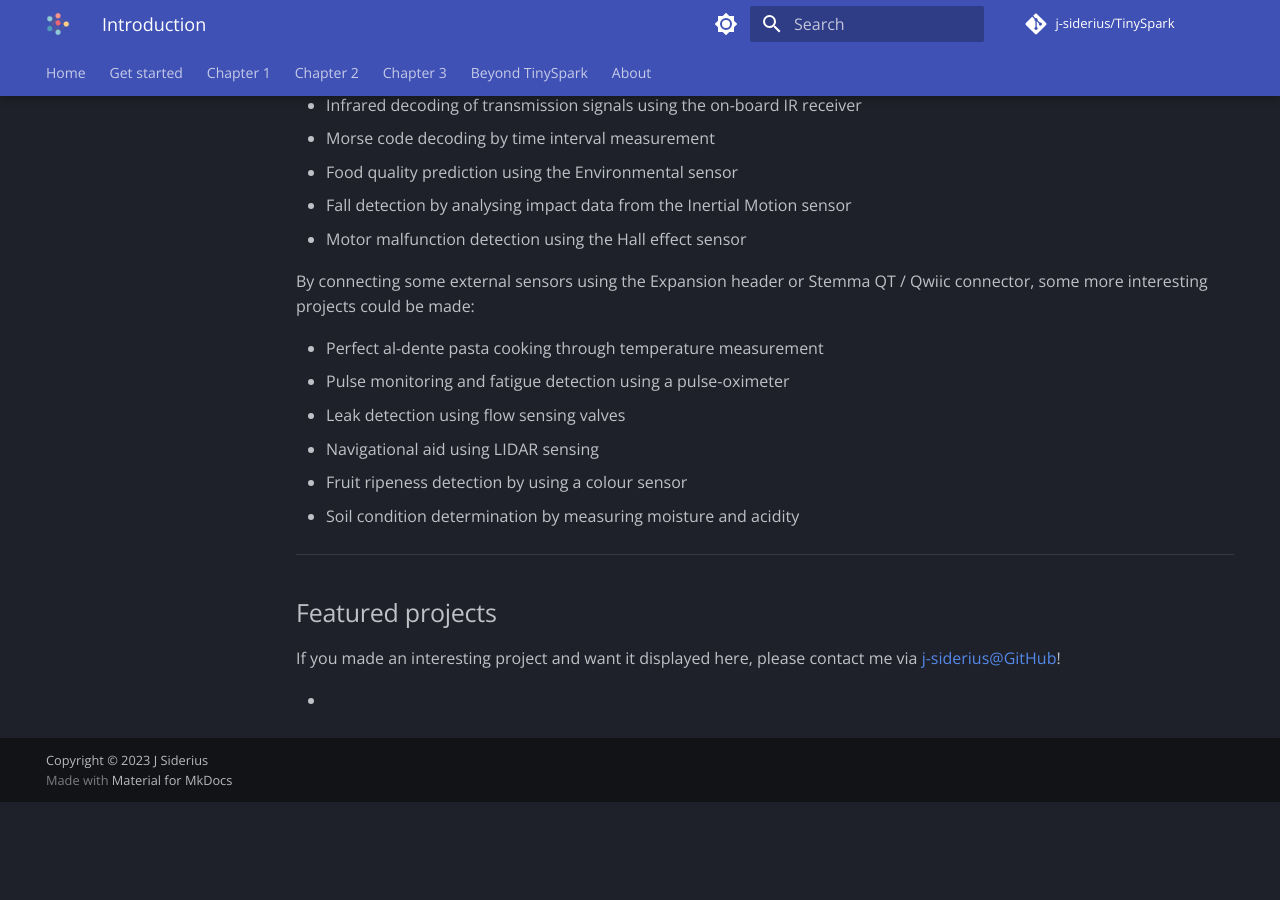
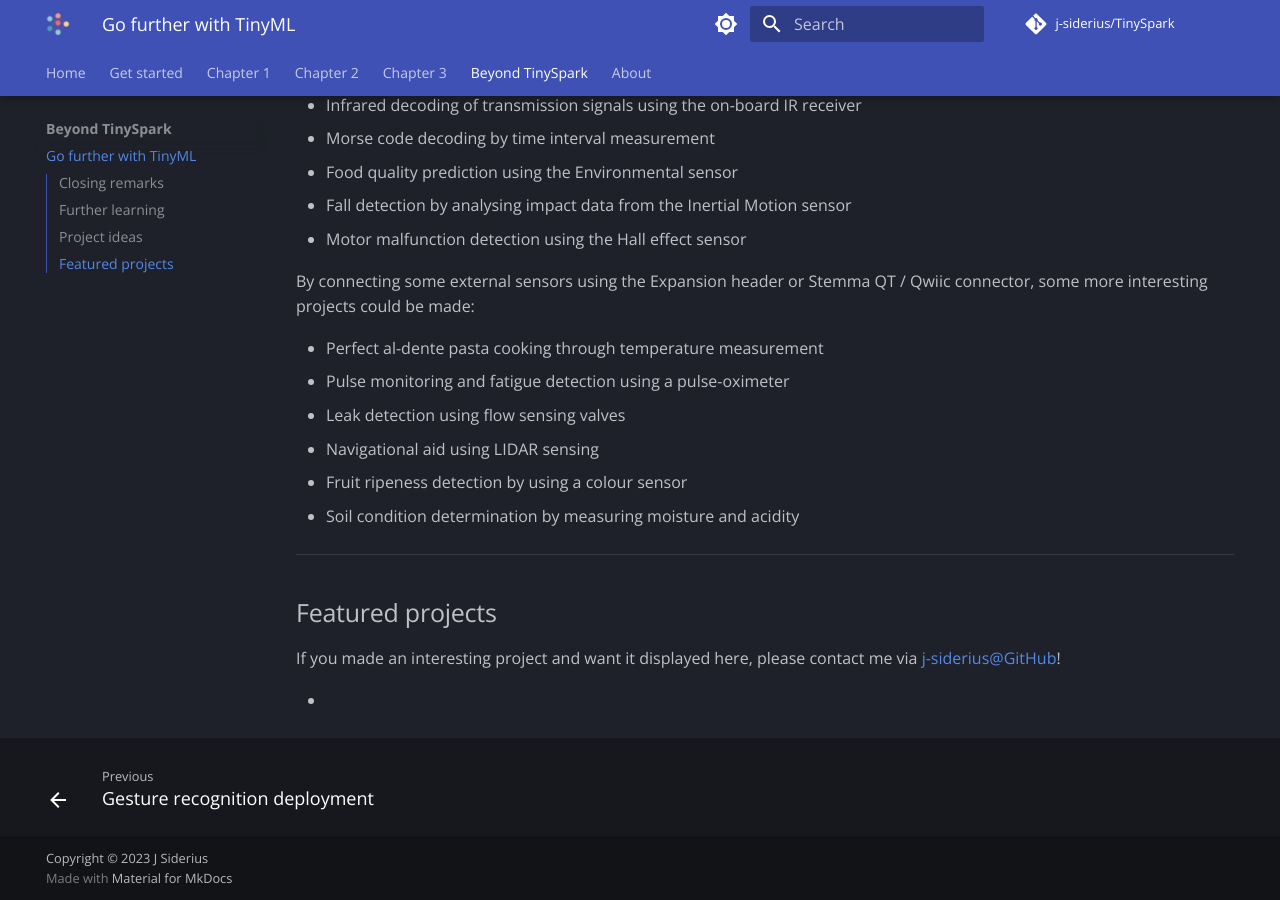
Before and after one commit to j-siderius/TinySpark, an MkDocs documentation site: the page built from docs/beyond/introduction.md, in a window 1280 px wide and 900 px high, scrolled down 1409 px. Built offline with MkDocs 1.6.1 and Material for MkDocs 9.7.7, drawn with Linux system fonts in a browser that asks for light colours; comment, search, counter and statistics services are not loaded; before the commit the page ends 2211 px from its top, so only the background shows below that.

Commit message:
fixed navigation

```diff
--- a/mkdocs.yml
+++ b/mkdocs.yml
@@ -138,7 +138,7 @@ nav:
     - Gesture recognition training: chapter3/gesture_recognition_training.md
     - Gesture recognition deployment: chapter3/gesture_recognition_deploy.md
   - Beyond TinySpark:
-    - Go further with TinyML: chapter4/introduction.md
+    - Go further with TinyML: beyond/introduction.md
   - About:
     - Project: about/project.md
     - License: about/license.md
```
